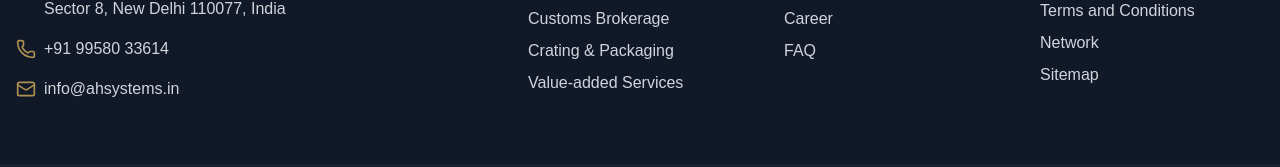
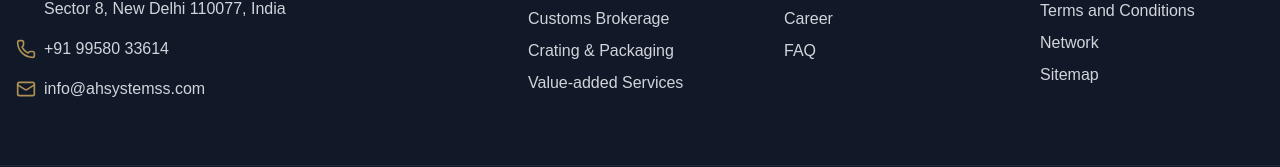
Before and after one commit to desirediv0/ah-systems, a Next.js app: page / in a window 1280 px wide. Shown: the part 3994-4161 px from the top of the page. Built offline with nearby package versions, Linux system fonts and the light colour scheme.

Commit message:
refactor: update email address in header and footer components for consistency

```diff
--- a/src/app/_components/Footer.jsx
+++ b/src/app/_components/Footer.jsx
@@ -62,8 +62,8 @@ const Footer = () => {
               <div className="space-y-2">
                 <p className="flex items-center gap-2">
                   <Mail size={20} className="text-[#AD9052]" />
-                  <a href="mailto:info@ahsystems.in" className="hover:text-[#AD9052] transition-colors">
-                    info@ahsystems.in
+                  <a href="mailto:info@ahsystemss.com" className="hover:text-[#AD9052] transition-colors">
+                    info@ahsystemss.com
                   </a>
                 </p>
               </div>
--- a/src/app/_components/Header.jsx
+++ b/src/app/_components/Header.jsx
@@ -131,11 +131,11 @@ const Header = () => {
                     +91 99580 33614
                   </p>
                   <a
-                    href="mailto:info@ahsystems.in"
+                    href="mailto:info@ahsystemss.com"
                     className="text-[#AD9052] hover:underline flex items-center gap-2"
                   >
                     <Mail size={16} />
-                    info@ahsystems.in
+                    info@ahsystemss.com
                   </a>
 
                 </div>
@@ -226,11 +226,11 @@ const Header = () => {
                         +91 99580 33614
                       </p>
                       <a
-                        href="mailto:info@ahsystems.in"
+                        href="mailto:info@ahsystemss.com"
                         className="text-[#AD9052] hover:underline flex items-center gap-2"
                       >
                         <Mail size={16} />
-                        info@ahsystems.in
+                        info@ahsystemss.com
                       </a>
 
                     </div>
```
